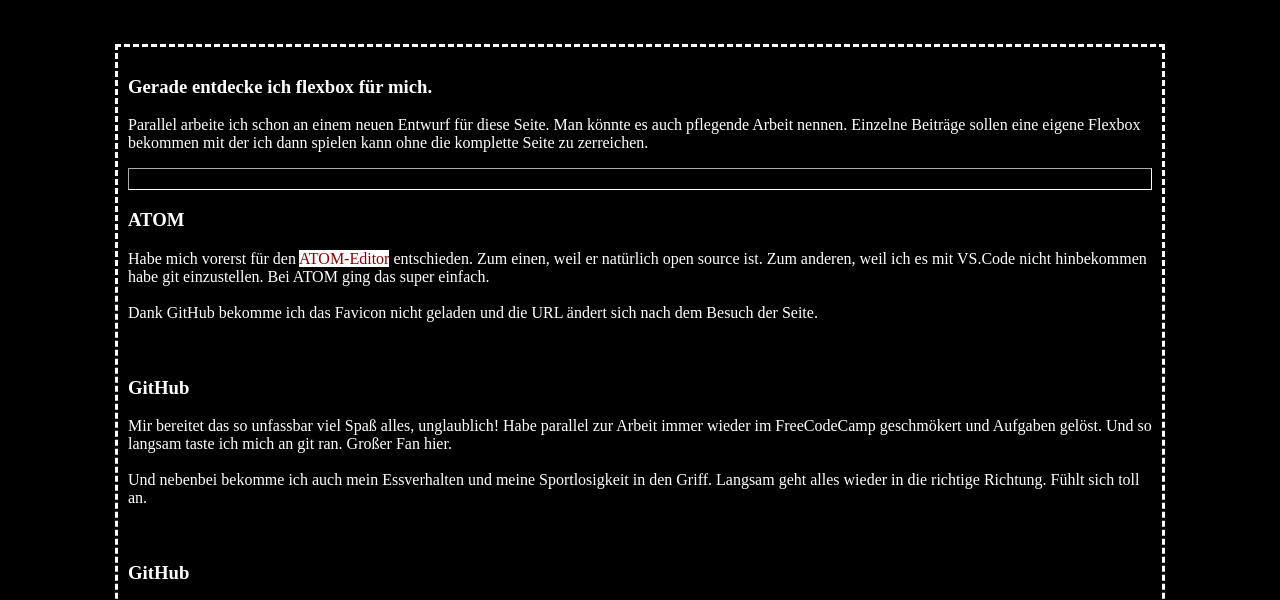
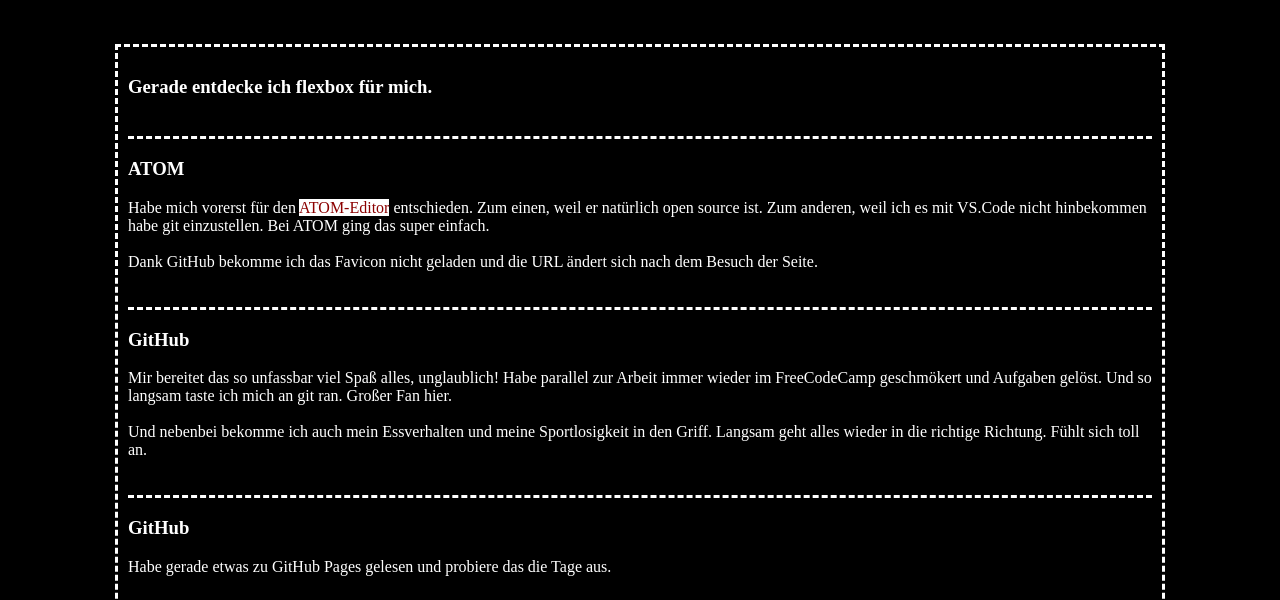
Before and after one commit to k0nfus/hello-world, a plain HTML site: page index.html in a window 1280 px wide. Shown: the part 177-777 px from the top of the page. Drawn offline with Linux system fonts and the light colour scheme.

Commit message:
Update index.html

```diff
--- a/index.html
+++ b/index.html
@@ -42,7 +42,7 @@ boder-style: dashed;
    	text-align: left;
     }
 	.dashed {
-  border-style: dashed 0 black;
+  border-bottom-style: dashed;
 		padding: 10px;
 		border-color: white;
 		font-size: 0px;
@@ -65,8 +65,8 @@ boder-style: dashed;
 
 <div id=blogbox>
 	<h3>Gerade entdecke ich flexbox für mich.</h3>
-	<p>Parallel arbeite ich schon an einem neuen Entwurf für diese Seite. Man könnte es auch pflegende Arbeit nennen. Einzelne Beiträge sollen eine eigene Flexbox bekommen mit der ich dann spielen kann ohne die komplette Seite zu zerreichen.</p>
-	<hr class="dashed">
+	<p class="dashed">Parallel arbeite ich schon an einem neuen Entwurf für diese Seite. Man könnte es auch pflegende Arbeit nennen. Einzelne Beiträge sollen eine eigene Flexbox bekommen mit der ich dann spielen kann ohne die komplette Seite zu zerreichen.</p>
+
 	<h3>ATOM</h3>
 	<p> Habe mich vorerst für den <a href=https://atom.io/>ATOM-Editor</a> entschieden. Zum einen, weil er natürlich open source ist. Zum anderen, weil ich es mit VS.Code nicht hinbekommen habe git einzustellen. Bei ATOM ging das super einfach. <br><br> Dank GitHub bekomme ich das Favicon nicht geladen und die URL ändert sich nach dem Besuch der Seite. </p>
 <p class="dashed"></p>
```
